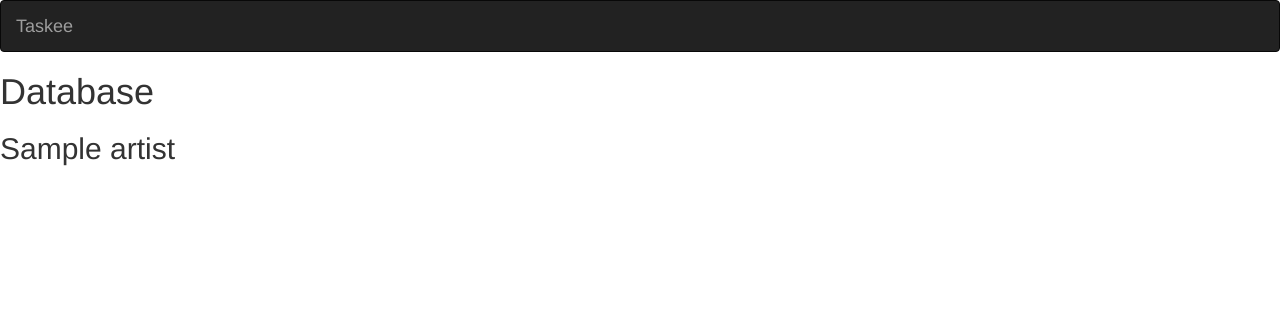
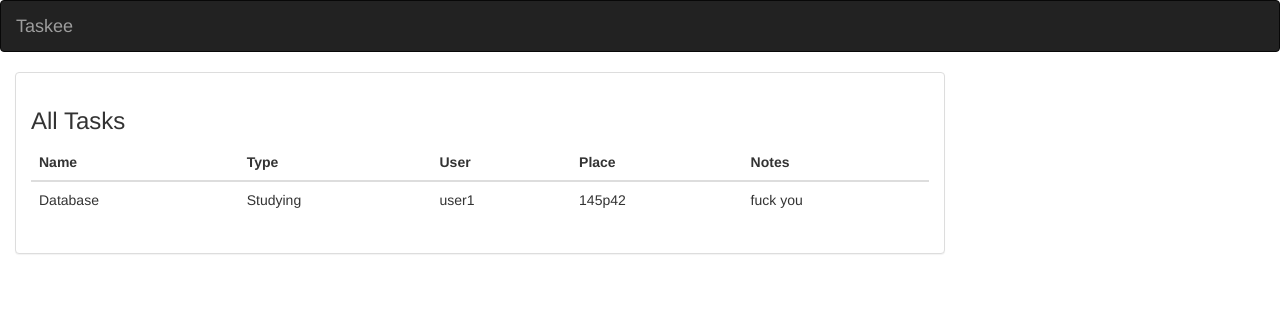
Before and after one commit to TFotakis-ECE-TUC-Projects/2017-Taskee, a Django app: template templates/taskmanager/taskDetail.html in a window 1280 px wide. Shown: the top 312 px of the page. Run offline with Django 3.2, Linux system fonts and the light colour scheme; data comes from the database, SQL or seed files in the repository; tables that the repository leaves empty hold one stand-in row (values such as "Sample post"); the template is opened without the code that fills it: values that come from a table or form of the project are taken from there, most other values are stand-ins (such as "Sample title", 1, 10 or a date in 2020); some libraries are stand-ins or nearby versions.

Commit message:
Task_Detail page ready Task_View page ready changed TaskDetail code and a bit of the views in taskmanager

```diff
--- a/Taskee/urls.py
+++ b/Taskee/urls.py
@@ -19,5 +19,5 @@ from django.contrib import admin
 urlpatterns = [
     url(r'^admin/', admin.site.urls),
     url(r'^login/', include('login.urls')),
-    url(r'^$', include('taskmanager.urls')),
+    url(r'^', include('taskmanager.urls')),
 ]
--- a/taskmanager/urls.py
+++ b/taskmanager/urls.py
@@ -6,5 +6,5 @@ app_name = 'taskmanager'
 
 urlpatterns = [
     url(r'^$', views.IndexView.as_view(), name='index'),
-    #url(r'^task/(?P<pk>[0-9]+)/$', views.taskdetail, name='taskDetail'),
+    url(r'^(?P<pk>[0-9]+)/$', views.DetailView.as_view(), name='detail'),
 ]
--- a/templates/taskmanager/taskDetail.html
+++ b/templates/taskmanager/taskDetail.html
@@ -1,24 +1,59 @@
-{%  extends 'base.html' %}
 
-{% block title %}Album Details{% endblock %}
+
+
+{% extends 'base.html' %}
+{% block title %}{{ task }}{% endblock %}
+{% block albums_active %}active{% endblock %}
+
 {% block body %}
+<div class="container-fluid songs-container">
 
-{##}
-{#    <ul>#}
-{#        <li>#}
-{#            {{ task.name }}#}
-{#            {{ album.artist }}#}
-{#        </li>#}
-{#    </ul>#}
-{#    </ul>#}
-    <h1>{{ task.name }}</h1>
-    <h2>{{ album.artist }}</h2>
+    <div class="row">
 
-{##}
-{#    <ul>#}
-{#        {% for song in album.song_set.all %}#}
-{#               <li><a href="{%  url 'music:detail' album.id %}">{{ song.song_title }}</a></li>#}
-{#        {% endfor %}#}
-{#    </ul>#}
+
+        <!-- Right Song Info -->
+        <div class="col-sm-8 col-md-9">
+
+
+            <div class="panel panel-default">
+                <div class="panel-body">
+
+                    <h3>All Tasks</h3>
+
+                    {% if error_message %}
+                        <p><strong>{{ error_message }}</strong></p>
+                    {% endif %}
+
+                    <table class="table">
+                        <thead>
+                        <tr>
+                            <th>Name</th>
+                            <th>Type</th>
+                            <th>User</th>
+                            <th>Place</th>
+                            <th>Notes</th>
+                        </tr>
+                        </thead>
+                        <tbody>
+{#                        {% for task in task_list %}#}
+                            <tr>
+                                <td>{{ task.name }}</td>
+                                <td>{{ task.type }}</td>
+                                <td>{{ task.user }}</td>
+                                <td>{{ task.place }}</td>
+                                <td>{{ task.notes }}</td>
+                            </tr>
+{#                        {% endfor %}#}
+                        </tbody>
+                    </table>
+
+                </div>
+            </div>
+
+        </div>
+
+    </div>
+
+</div>
 
 {% endblock %}
```
Also changed, not shown: taskmanager/views.py (+10 -4 lines), templates/taskmanager/taskView.html (+2 -5 lines).
